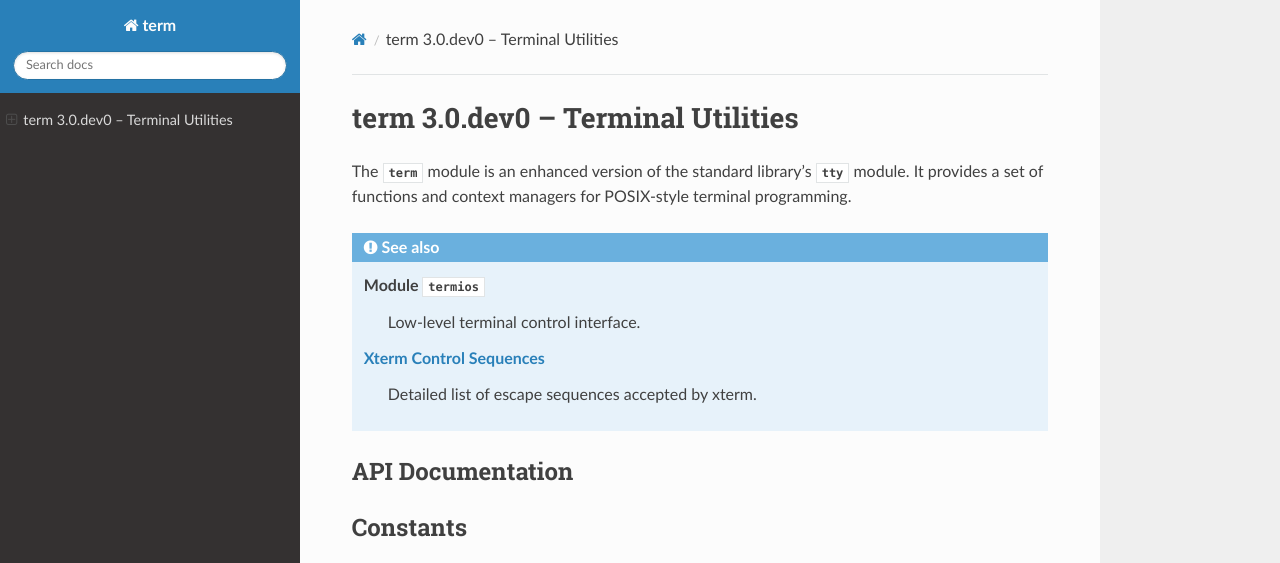
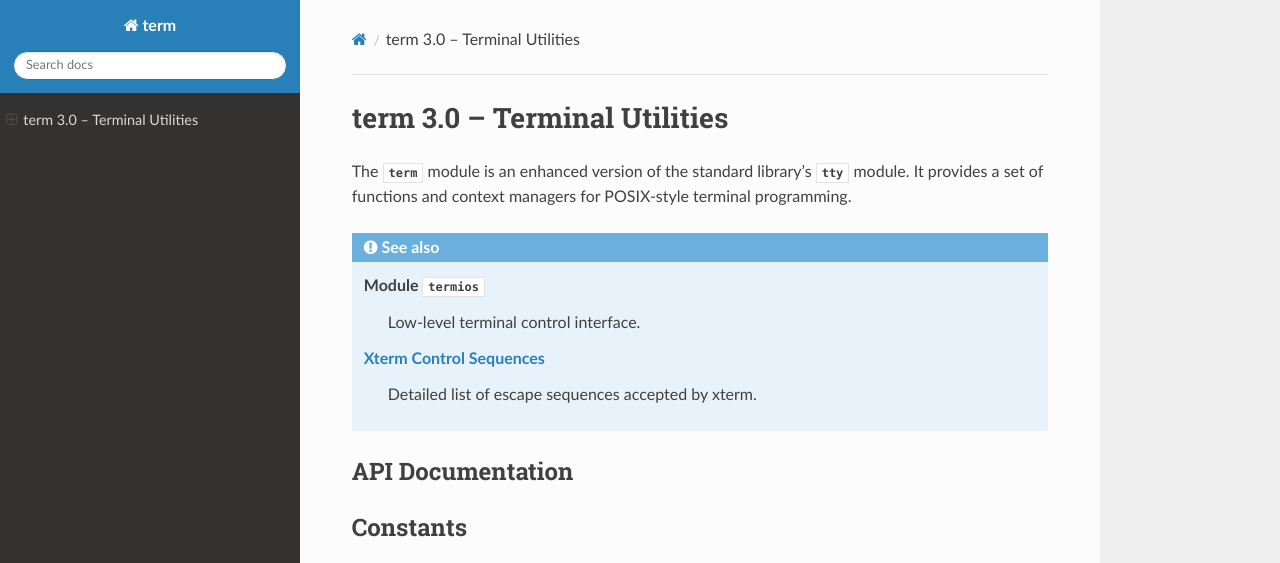
Before and after one commit to stefanholek/term, a Sphinx documentation site: the page built from docs/index.rst, in a window 1280 px wide and 900 px high, cut to the strip 0-563 px from the top of the window. Built offline with Sphinx 7.4.7 and the Read the Docs theme 3.1.0, drawn with Linux system fonts in a browser that asks for light colours.

Commit message:
Prepare term 3.0.

```diff
--- a/CHANGES.rst
+++ b/CHANGES.rst
@@ -1,7 +1,7 @@
 Changelog
 =========
 
-3.0 - Unreleased
+3.0 - 2026-07-07
 ----------------
 
 - Remove deprecated license classifier.
--- a/docs/conf.py
+++ b/docs/conf.py
@@ -48,9 +48,9 @@ copyright = u'2012-2026, Stefan H. Holek'
 # built documents.
 #
 # The full version, including alpha/beta/rc tags.
-release = '3.0.dev0'
+release = '3.0'
 # The short X.Y version.
-version = '3.0.dev0'
+version = '3.0'
 
 # The language for content autogenerated by Sphinx. Refer to documentation
 # for a list of supported languages.
```
